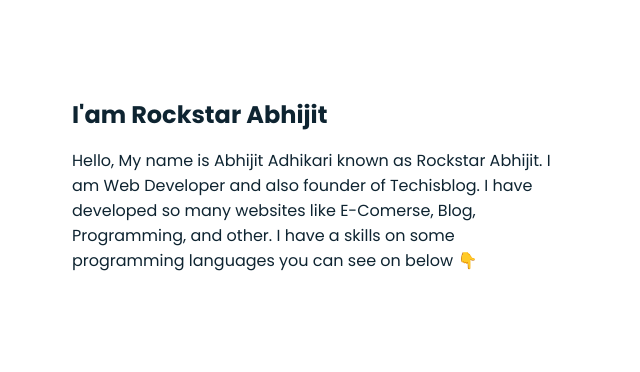
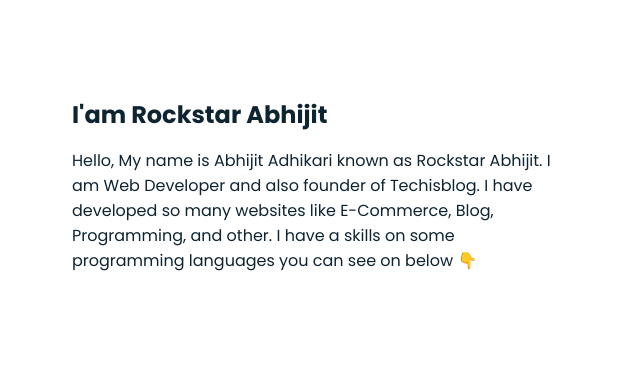
Before and after one commit to rockstarabhijit0/rockstarabhijit.github.io, a plain HTML site: page index.html in a window 1280 px wide. Shown: the part 988-1360 px from the top of the page, 584-1224 px from the left. Drawn offline with nearby package versions, Linux system fonts and the light colour scheme.

Commit message:
Update index.html

```diff
--- a/index.html
+++ b/index.html
@@ -69,7 +69,7 @@
 
                     <div>
                         <h2 class="about__subtitle">I'am Rockstar Abhijit</h2>
-                        <p class="about__text">Hello, My name is Abhijit Adhikari known as Rockstar Abhijit. I am Web Developer and also founder of Techisblog. I have developed so many websites like E-Comerse, Blog, Programming, and other. I have a skills on some programming languages you can see on below 👇 </p>
+                        <p class="about__text">Hello, My name is Abhijit Adhikari known as Rockstar Abhijit. I am Web Developer and also founder of Techisblog. I have developed so many websites like E-Commerce, Blog, Programming, and other. I have a skills on some programming languages you can see on below 👇 </p>
                     </div>
                 </div>
             </section>
```
